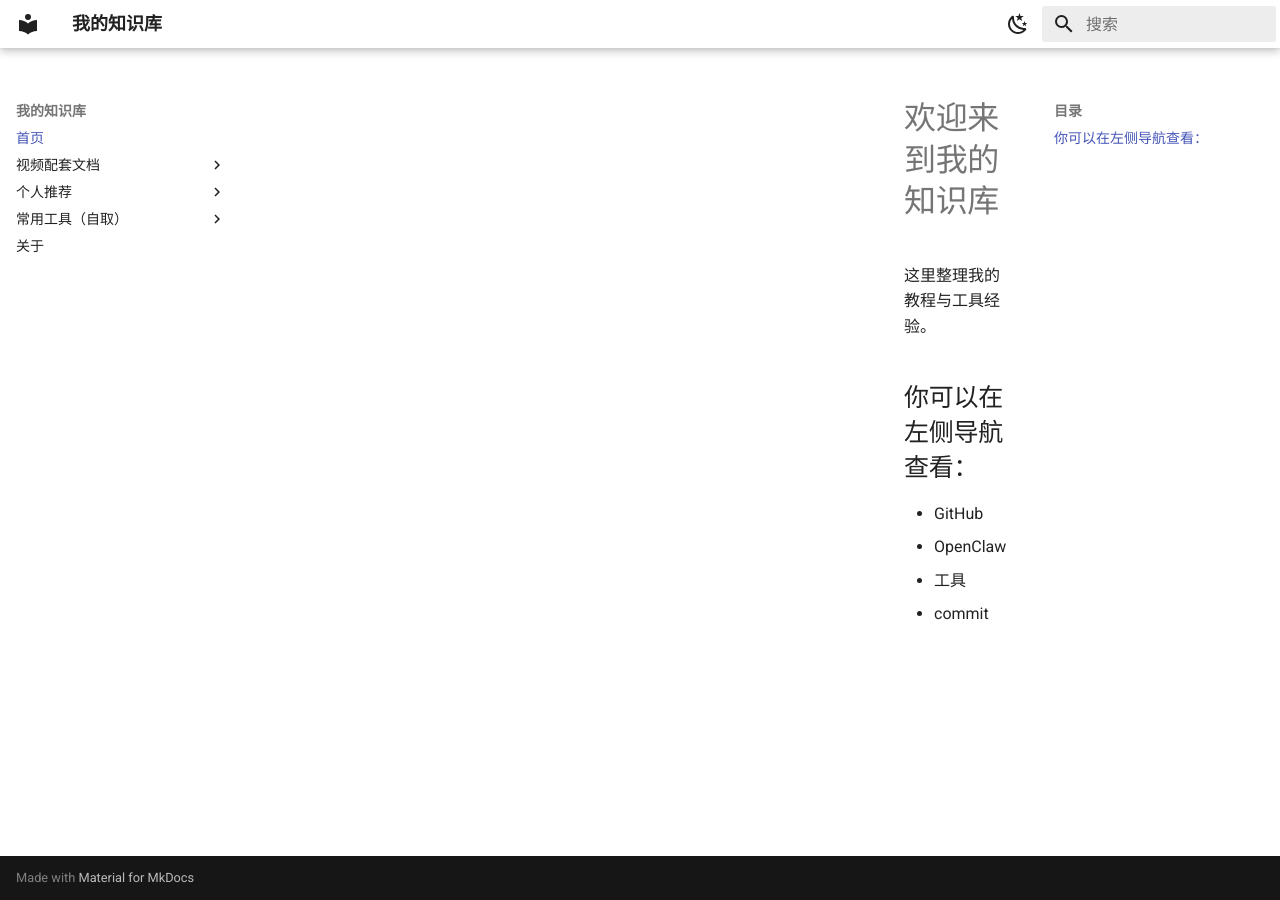
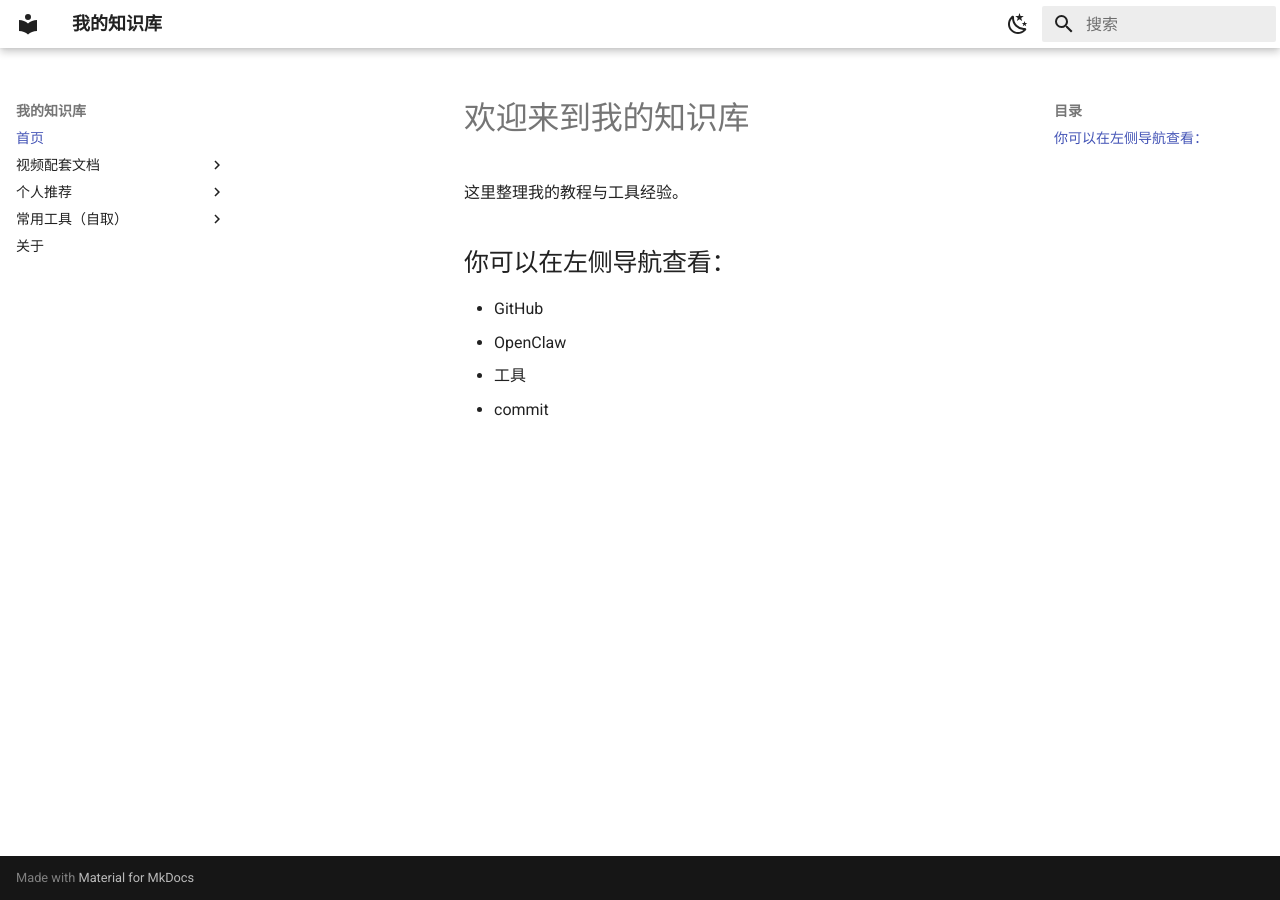
Before and after one commit to tgl2775284503-hash/zhishiku, an MkDocs documentation site: the page built from docs/index.md, in a window 1280 px wide. Built offline with MkDocs 1.6.1 and Material for MkDocs 9.7.7, drawn with Linux system fonts in a browser that asks for light colours.

Commit message:
标题宽度调整02

```diff
--- a/docs/stylesheets/extra.css
+++ b/docs/stylesheets/extra.css
@@ -1,25 +1,25 @@
-/* 1. 扩大整个网页容器的最大宽度 */
+/* 1. 扩大整个网页的最大宽度，为两边腾出场地 */
 .md-grid {
   max-width: 1600px !important;
 }
 
-/* 2. 自定义左侧导航栏宽度及消除内部空隙 */
+/* 2. 优雅地加宽左侧导航栏（仅电脑端） */
 @media screen and (min-width: 76.25em) {
-  /* 放大左侧边栏整体框架 */
   .md-sidebar--primary {
-    width: 22rem !important; /* 你可以根据需要修改 22 这个数字，数值越大越宽 */
+    /* 核心修复：告诉系统这个侧边栏天生就要占 22rem 的位置，剩余空间再分给正文 */
+    flex: 0 0 22rem !important;
+    width: 22rem !important;
   }
 
-  /* 🌟 核心修复：强行让内部的导航菜单撑满新的框架，不许提前换行 */
-  .md-sidebar--primary .md-nav,
-  .md-sidebar--primary .md-sidebar__scrollwrap,
-  .md-sidebar--primary .md-sidebar__inner {
+  /* 确保内部的滚动区域跟着一起变宽 */
+  .md-sidebar__scrollwrap {
     width: 100% !important;
     max-width: 100% !important;
   }
 
-  /* 同步把右侧文章主内容区往右推，防止重叠 */
-  .md-content {
-    margin-left: 22rem !important; /* ⚠️ 这里的数字必须和上面 sidebar 的 width 保持一致！ */
+  /* 让导航栏的文字有更大的空间展示，不再那么早换行 */
+  .md-nav__title,
+  .md-nav__item {
+    white-space: normal !important;
   }
 }
```
